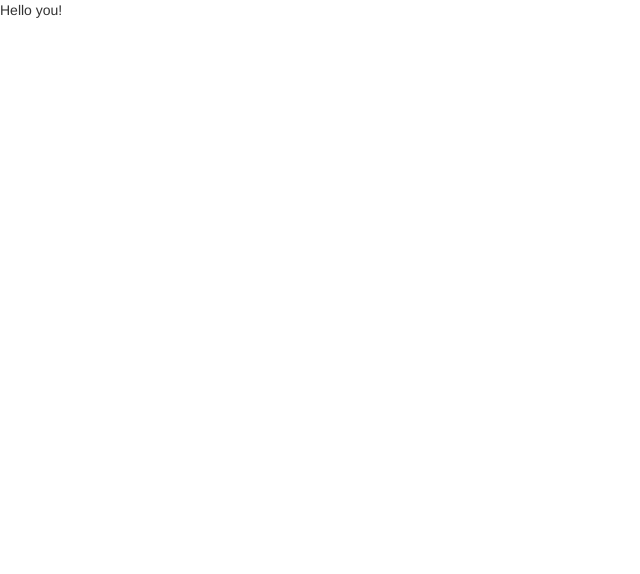
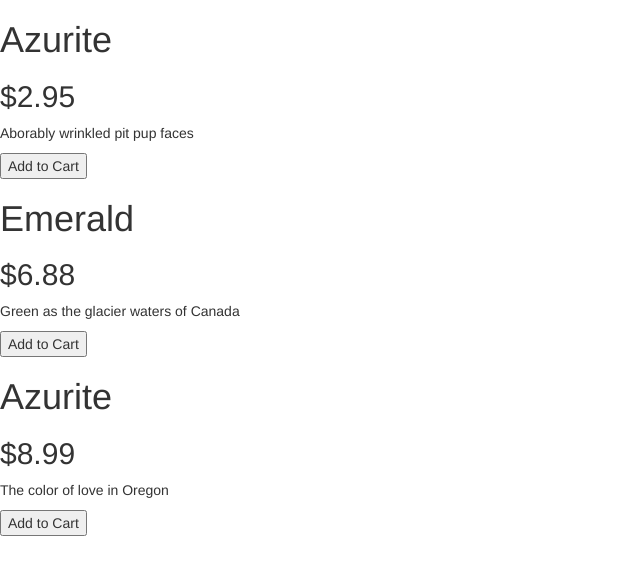
Before and after one commit to angelariggs/gem-store, a plain HTML site: page index.html in a window 1280 px wide. Shown: the whole page, without its empty margins (0-640 px from the left). Drawn offline with nearby package versions, Linux system fonts and the light colour scheme.

Commit message:
created array of gem objects, used ng-repeat to display them on the site

```diff
--- a/app.js
+++ b/app.js
@@ -1,2 +1,33 @@
-var app = angular.module('store',[]);
-// 'store' = application name; [] are where dependencies will go.
+(function(){
+	// 'store' = application name; [] are where dependencies will go.
+	var app = angular.module('gemStore',[]);
+
+	//name of controller is Cap Case and always uses name Controller
+	app.controller('StoreController', function(){
+		this.products = gems;
+	});
+
+	var gems = [
+		{
+			name:'Azurite',
+			price: 2.95,
+			description: 'Aborably wrinkled pit pup faces',
+			canPurchase: true,
+			soldOut: false
+		},
+		{
+			name:'Emerald',
+			price: 6.88,
+			description: 'Green as the glacier waters of Canada',
+			canPurchase: true,
+			soldOut: false
+		},
+		{
+			name:'Azurite',
+			price: 8.99,
+			description: 'The color of love in Oregon',
+			canPurchase: true,
+			soldOut: false
+		}
+	];
+})();
--- a/index.html
+++ b/index.html
@@ -1,14 +1,22 @@
 <!DOCTYPE html>
-<html ng-app='store'>
+<html ng-app='gemStore'>
 <!-- ng-app is a directive that tells HTML to run the 'store' module when the page loads  -->
 <head>
 	<link rel="stylesheet" href="https://maxcdn.bootstrapcdn.com/bootstrap/3.3.5/css/bootstrap.min.css">
 	<title>Unicorn Gem Store</title>
 </head>
-<body>
+<!-- 	Directive / Controller Name / keyword 'as' / Alias 'store' -->
+<body  ng-controller='StoreController as store'>
+<!-- Instead of creating divs for each product in the array (i.e. store.product[0].name), use directive 'ng-repeat' to iterate through the array. Don't forget to take off the leading 'store' n the template dot notation below -->
+	<div ng-hide='store.product.soldOut' ng-repeat='product in store.products'>
+		<h1>{{product.name}}</h1>
+		<h2>${{product.price}}</h2>
+		<p>{{product.description}}</p>
+		<!-- ng-show will only show the elem. (canPurchase) if the value of the expression is true -->
+		<button ng-show='product.canPurchase'>Add to Cart</button>
+	</div>
+
 	<script src="https://ajax.googleapis.com/ajax/libs/angularjs/1.4.5/angular.min.js"></script>
 	<script type="text/javascript" src='app.js'></script>
-
-	<p>{{"Hello" + " you!"}}</p>
 </body>
 </html>
```
Also changed, not shown: angular-notes.md (+10 -2 lines).
